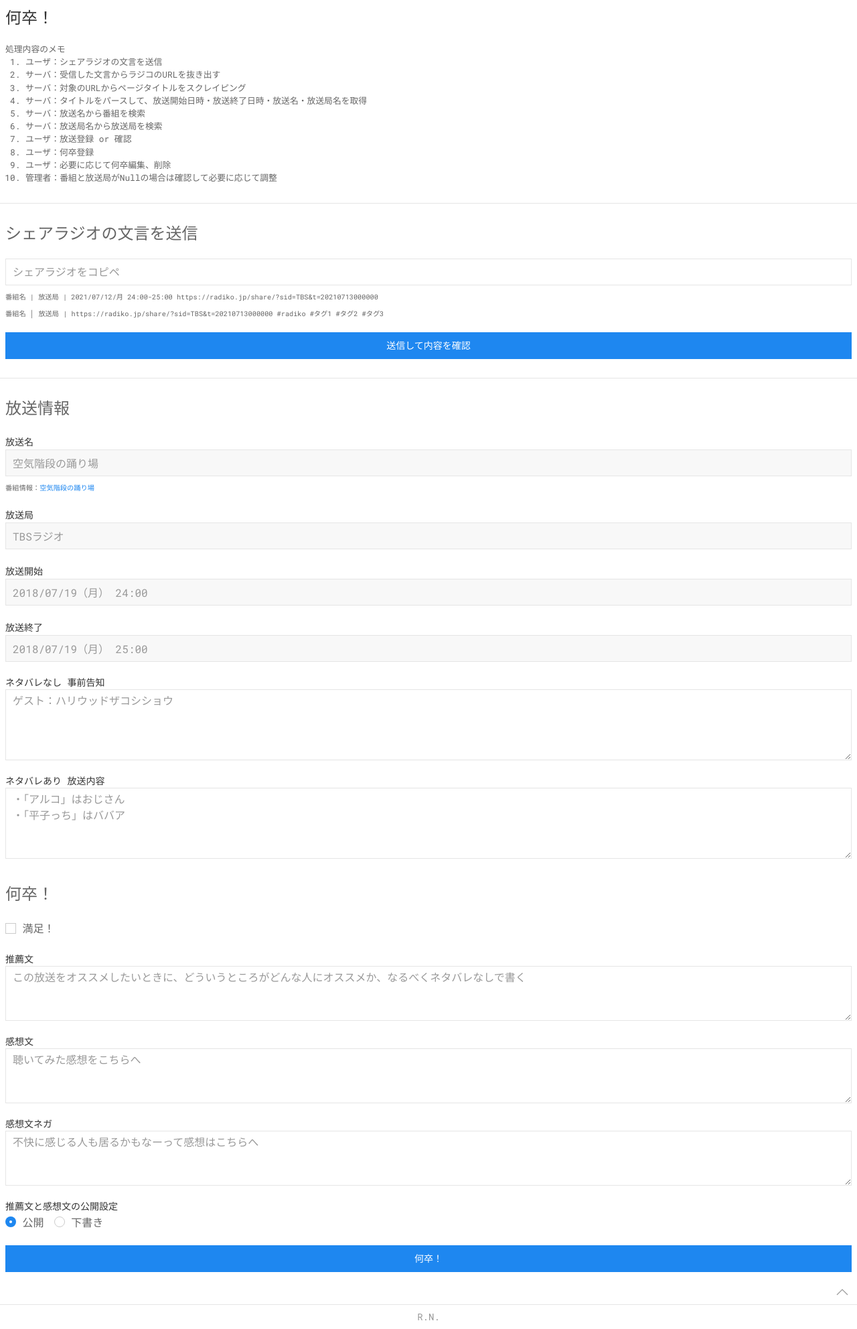
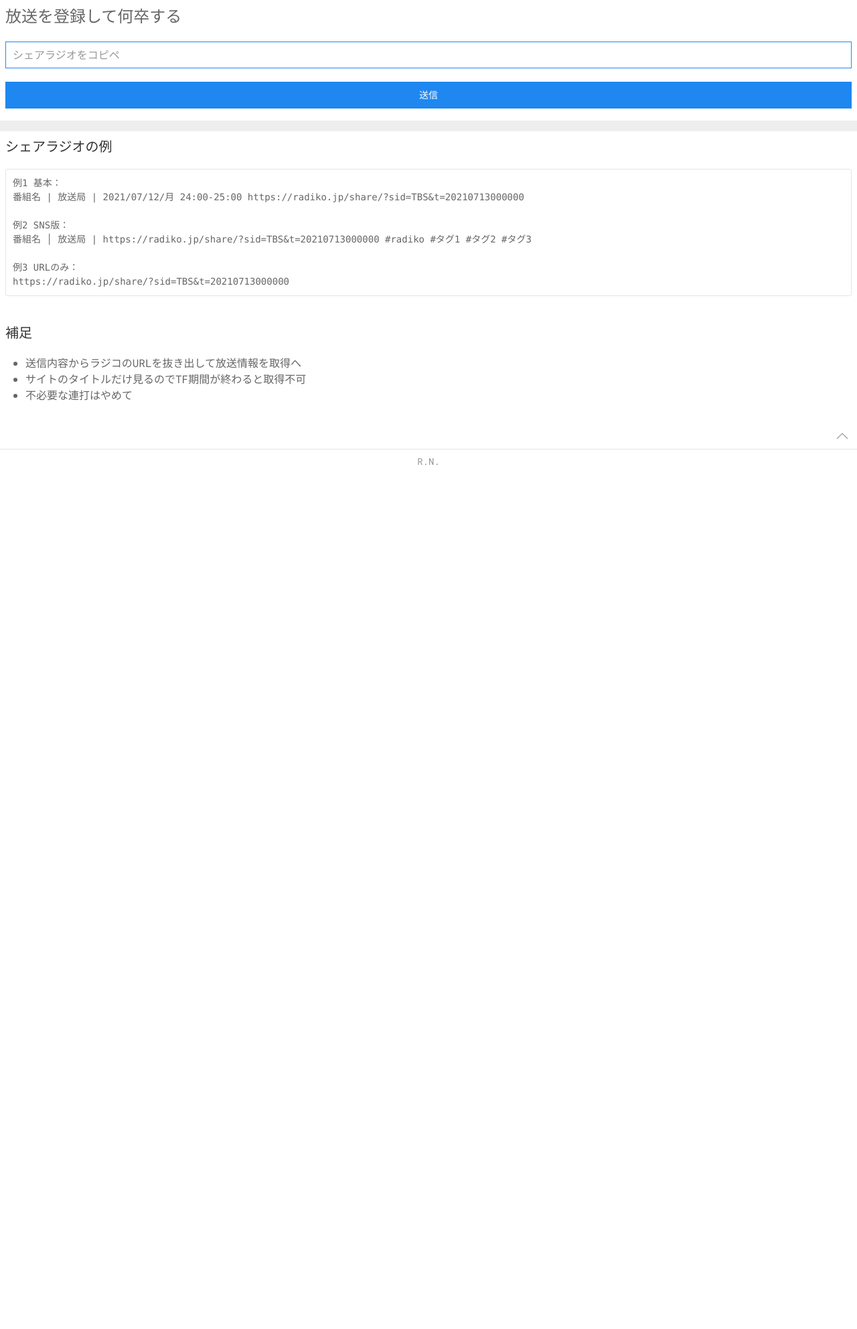
Before and after one commit to shg25/rnsite, a Django app: page /air/create/ in a window 1280 px wide. Shown: the part 77-2061 px from the top of the page at 67% size. After the commit the page ends 771 px from the top, so only its background shows below. Run offline with Django 3.2, Linux system fonts and the light colour scheme; a user stored in the database is signed in; parts of the project's set-up code (start-up, migrations or seed data) failed here and were passed over; some libraries are stand-ins or nearby versions.

Commit message:
放送何卒登録画面の余計な表示を削除

```diff
--- a/airs/templates/airs/air_create.html
+++ b/airs/templates/airs/air_create.html
@@ -8,132 +8,36 @@
 
 {% block content %}
 <div class="rn-padding">
-    <h1 class="uk-text-lead">何卒！</h1>
-    <small>
-        <div>処理内容のメモ</div>
-        <ol class="uk-margin-remove">
-            <li>ユーザ：シェアラジオの文言を送信</li>
-            <li>サーバ：受信した文言からラジコのURLを抜き出す</li>
-            <li>サーバ：対象のURLからページタイトルをスクレイピング</li>
-            <li>サーバ：タイトルをパースして、放送開始日時・放送終了日時・放送名・放送局名を取得</li>
-            <li>サーバ：放送名から番組を検索</li>
-            <li>サーバ：放送局名から放送局を検索</li>
-            <li>ユーザ：放送登録 or 確認</li>
-            <li>ユーザ：何卒登録</li>
-            <li>ユーザ：必要に応じて何卒編集、削除</li>
-            <li>管理者：番組と放送局がNullの場合は確認して必要に応じて調整</li>
-        </ol>
-    </small>
-</div>
-
-<hr>
-
-<div class="rn-padding">
     <form method="post">{% csrf_token %}
         {% comment %} {{ form.as_p }} {% endcomment %} {% comment %} Formで指定したデータをセット {% endcomment %}
         <fieldset class="uk-fieldset">
-            <label for="id_share_text" class="uk-legend">シェアラジオの文言を送信</label>
+            <label for="id_share_text" class="uk-legend">放送を登録して何卒する</label>
             <div class="uk-margin">
-                <input name="share_text" id="id_share_text" maxlength="400" required="" class="uk-input uk-margin-small-bottom" type="text" placeholder="シェアラジオをコピペ">
-                <small>
-                    <small>
-                        <p class="uk-margin-small-bottom">番組名 | 放送局 | 2021/07/12/月 24:00-25:00 https://radiko.jp/share/?sid=TBS&t=20210713000000</p>
-                        <p class="uk-margin-remove">番組名 │ 放送局 | https://radiko.jp/share/?sid=TBS&t=20210713000000 #radiko #タグ1 #タグ2 #タグ3</p>
-                    </small>
-                </small>
+                <input name="share_text" id="id_share_text" maxlength="400" required="required" class="uk-input" type="text" placeholder="シェアラジオをコピペ" autofocus>
             </div>
-            <input type="submit" value="送信して内容を確認" class="uk-button uk-button-primary uk-width-1-1">
+            <input type="submit" value="送信" class="uk-button uk-button-primary uk-width-1-1 uk-margin-small-bottom">
         </fieldset>
     </form>
 </div>
 
-<hr>
+{% include 'base/separator.html' %}
 
 <div class="rn-padding">
-    <form>
-        <fieldset class="uk-fieldset">
+    <h4>シェアラジオの例</h4>
+    <pre><code>例1 基本：
+番組名 | 放送局 | 2021/07/12/月 24:00-25:00 https://radiko.jp/share/?sid=TBS&t=20210713000000
 
-            <legend class="uk-legend">放送情報</legend>
+例2 SNS版：
+番組名 │ 放送局 | https://radiko.jp/share/?sid=TBS&t=20210713000000 #radiko #タグ1 #タグ2 #タグ3
 
-            <div class="uk-margin">
-                <label class="uk-form-label">放送名</label>
-                <div class="uk-form-controls uk-margin-bottom">
-                    <input type="text" class="uk-input uk-margin-small-bottom" value="空気階段の踊り場" disabled><br>
-                    <small>
-                        <small>
-                            <p class="uk-margin-remove">番組情報：<a href="">空気階段の踊り場</a></p>
-                        </small>
-                    </small>
-                </div>
+例3 URLのみ：
+https://radiko.jp/share/?sid=TBS&t=20210713000000</code></pre>
 
-
-                <label class="uk-form-label">放送局</label>
-                <div class="uk-form-controls uk-margin-bottom">
-                    <input type="text" class="uk-input" value="TBSラジオ" disabled>
-                </div>
-
-                <label class="uk-form-label">放送開始</label>
-                <div class="uk-form-controls uk-margin-bottom">
-                    <input type="text" class="uk-input" value="2018/07/19（月） 24:00" disabled>
-                </div>
-
-                <label class="uk-form-label">放送終了</label>
-                <div class="uk-form-controls uk-margin-bottom">
-                    <input type="text" class="uk-input" value="2018/07/19（月） 25:00" disabled>
-                </div>
-            </div>
-
-            <div class="uk-margin">
-                <div class="uk-form-label">ネタバレなし 事前告知</div>
-                <textarea class="uk-textarea" rows="4" placeholder="ゲスト：ハリウッドザコシショウ"></textarea>
-            </div>
-
-            <div class="uk-margin">
-                <div class="uk-form-label">ネタバレあり 放送内容</div>
-                <textarea class="uk-textarea" rows="4" placeholder="・「アルコ」はおじさん
-・「平子っち」はババア"></textarea>
-            </div>
-
-        </fieldset>
-    </form>
+    <h4>補足</h4>
+    <ul>
+        <li>送信内容からラジコのURLを抜き出して放送情報を取得へ</li>
+        <li>サイトのタイトルだけ見るのでTF期間が終わると取得不可</li>
+        <li>不必要な連打はやめて</li>
+    </ul>
 </div>
-
-
-<div class="rn-padding">
-    <form>
-        <fieldset class="uk-fieldset">
-            <legend class="uk-legend">何卒！</legend>
-
-            <div class="uk-margin uk-grid-small uk-child-width-auto uk-grid rn-form-check-label">
-                <label><input class="uk-checkbox" type="checkbox"> 満足！</label>
-            </div>
-
-            <div class="uk-margin">
-                <div class="uk-form-label">推薦文</div>
-                <textarea class="uk-textarea" rows="3" placeholder="この放送をオススメしたいときに、どういうところがどんな人にオススメか、なるべくネタバレなしで書く"></textarea>
-            </div>
-
-            <div class="uk-margin">
-                <div class="uk-form-label">感想文</div>
-                <textarea class="uk-textarea" rows="3" placeholder="聴いてみた感想をこちらへ"></textarea>
-            </div>
-
-            <div class="uk-margin">
-                <div class="uk-form-label">感想文ネガ</div>
-                <textarea class="uk-textarea" rows="3" placeholder="不快に感じる人も居るかもなーって感想はこちらへ"></textarea>
-            </div>
-
-            <div class="uk-margin">
-                <div class="uk-form-label">推薦文と感想文の公開設定</div>
-                <div class="uk-grid-small uk-child-width-auto uk-grid rn-form-check-label">
-                    <label><input class="uk-radio" type="radio" name="public" checked> 公開</label>
-                    <label><input class="uk-radio" type="radio" name="public"> 下書き</label>
-                </div>
-            </div>
-
-            <input type="submit" value="何卒！" class="uk-button uk-button-primary uk-width-1-1">
-        </fieldset>
-    </form>
-</div>
-
 {% endblock content %}
```
